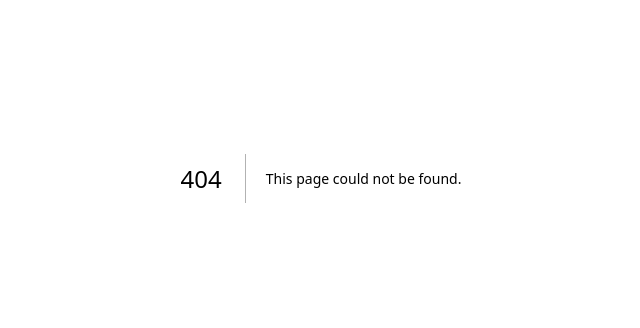
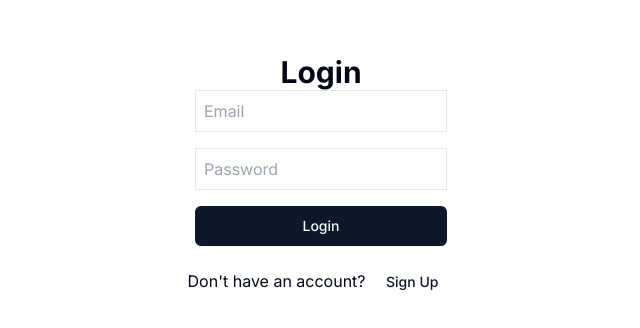
Before and after one commit to bablukpik/webrtc-saas-basic-frontend, a Next.js app: page /login in a window 1280 px wide. Before the commit this address had no page. Shown: the part 222-550 px from the top of the page, without its empty margins (319-959 px from the left). Built offline with nearby package versions, Linux system fonts and the light colour scheme.

Commit message:
main: signup and signin form created and registration successful

```diff
--- /dev/null
+++ b/src/app/api/auth/route.ts
@@ -0,0 +1,60 @@
+import { NextResponse } from 'next/server';
+import { z } from 'zod';
+import prisma from '@/lib/prisma';
+import bcrypt from 'bcryptjs';
+import jwt from 'jsonwebtoken';
+
+const userSchema = z.object({
+  email: z.string().email(),
+  password: z.string().min(6),
+  name: z.string().min(1),
+});
+
+export async function POST(req: Request) {
+  const { email, password, name } = await req.json();
+
+  try {
+    const { email: validatedEmail, password: validatedPassword, name: validatedName } = userSchema.parse({
+      email,
+      password,
+      name,
+    });
+
+    // Check if user exists
+    const existingUser = await prisma.user.findUnique({
+      where: { email: validatedEmail },
+    });
+
+    if (!existingUser) {
+      // Register new user
+      const hashedPassword = await bcrypt.hash(validatedPassword, 10);
+      const user = await prisma.user.create({
+        data: {
+          email: validatedEmail,
+          password: hashedPassword,
+          name: validatedName,
+        },
+      });
+
+      const token = jwt.sign({ userId: user.id }, process.env.JWT_SECRET || '', {
+        expiresIn: '24h',
+      });
+
+      return NextResponse.json({ token });
+    } else {
+      // Login existing user
+      const isValidPassword = await bcrypt.compare(validatedPassword, existingUser.password);
+      if (!isValidPassword) {
+        return NextResponse.json({ message: 'Invalid credentials' }, { status: 401 });
+      }
+
+      const token = jwt.sign({ userId: existingUser.id }, process.env.JWT_SECRET || '', {
+        expiresIn: '24h',
+      });
+
+      return NextResponse.json({ token });
+    }
+  } catch (error) {
+    return NextResponse.json({ message: error.errors }, { status: 400 });
+  }
+}
--- /dev/null
+++ b/src/app/login/page.tsx
@@ -0,0 +1,63 @@
+"use client";
+
+import { useState } from 'react';
+import { Button } from '@/components/ui/button';
+import { useRouter } from 'next/navigation';
+import Link from 'next/link';
+
+export default function Login() {
+  const [email, setEmail] = useState('');
+  const [password, setPassword] = useState('');
+  const router = useRouter();
+
+  const handleSubmit = async (e: React.FormEvent) => {
+    e.preventDefault();
+    const res = await fetch('http://localhost:5001/api/auth/login', { // Update the URL to your backend
+      method: 'POST',
+      headers: {
+        'Content-Type': 'application/json',
+      },
+      body: JSON.stringify({ email, password }),
+    });
+
+    if (res.ok) {
+      const { token } = await res.json();
+      localStorage.setItem('token', token); // Store token in local storage
+      router.push('/'); // Redirect to home
+    } else {
+      const { message } = await res.json();
+      alert(message);
+    }
+  };
+
+  return (
+    <div className="flex flex-col items-center justify-center min-h-screen">
+      <h1 className="text-3xl font-bold">Login</h1>
+      <form onSubmit={handleSubmit} className="flex flex-col space-y-4">
+        <input
+          type="email"
+          placeholder="Email"
+          value={email}
+          onChange={(e) => setEmail(e.target.value)}
+          required
+          className="border p-2"
+        />
+        <input
+          type="password"
+          placeholder="Password"
+          value={password}
+          onChange={(e) => setPassword(e.target.value)}
+          required
+          className="border p-2"
+        />
+        <Button type="submit">Login</Button>
+      </form>
+      <p className="mt-4">
+        Don't have an account?{' '}
+        <Link href="/signup">
+          <Button variant="link">Sign Up</Button>
+        </Link>
+      </p>
+    </div>
+  );
+}
--- /dev/null
+++ b/src/app/signup/page.tsx
@@ -0,0 +1,65 @@
+"use client";
+
+import { useState } from 'react';
+import { Button } from '@/components/ui/button';
+import { useRouter } from 'next/navigation';
+
+export default function Signup() {
+  const [name, setName] = useState('');
+  const [email, setEmail] = useState('');
+  const [password, setPassword] = useState('');
+  const router = useRouter();
+
+  const handleSubmit = async (e: React.FormEvent) => {
+    e.preventDefault();
+    const res = await fetch('http://localhost:5001/api/auth/register', {
+      method: 'POST',
+      headers: {
+        'Content-Type': 'application/json',
+      },
+      body: JSON.stringify({ email, password, name }),
+    });
+
+    if (res.ok) {
+      const { token } = await res.json();
+      localStorage.setItem('token', token); // Store token in local storage
+      router.push('/'); // Redirect to home
+    } else {
+      const { message } = await res.json();
+      alert(message);
+    }
+  };
+
+  return (
+    <div className="flex flex-col items-center justify-center min-h-screen">
+      <h1 className="text-3xl font-bold">Sign Up</h1>
+      <form onSubmit={handleSubmit} className="flex flex-col space-y-4">
+        <input
+          type="text"
+          placeholder="Name"
+          value={name}
+          onChange={(e) => setName(e.target.value)}
+          required
+          className="border p-2"
+        />
+        <input
+          type="email"
+          placeholder="Email"
+          value={email}
+          onChange={(e) => setEmail(e.target.value)}
+          required
+          className="border p-2"
+        />
+        <input
+          type="password"
+          placeholder="Password"
+          value={password}
+          onChange={(e) => setPassword(e.target.value)}
+          required
+          className="border p-2"
+        />
+        <Button type="submit">Sign Up</Button>
+      </form>
+    </div>
+  );
+}
--- /dev/null
+++ b/src/utils/auth.ts
@@ -0,0 +1,4 @@
+export const logout = () => {
+  localStorage.removeItem('token');
+  window.location.href = '/login'; // Redirect to login page
+};
```
